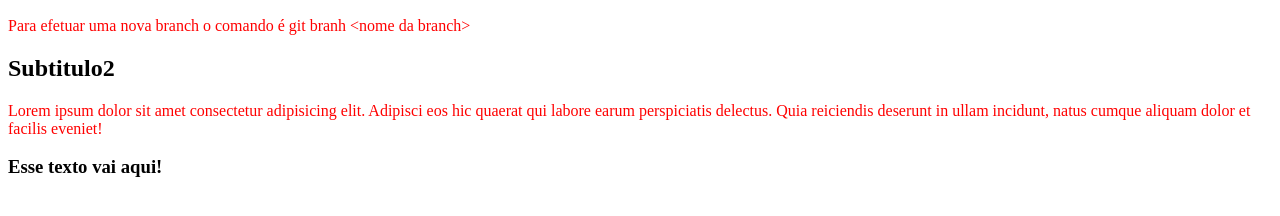
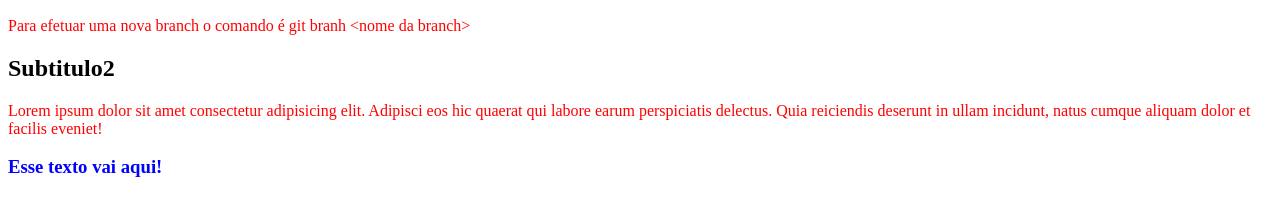
Before and after one commit to marcoshideyuki/teste-branches, a plain HTML site: page index.html in a window 1280 px wide. Shown: the part 110-326 px from the top of the page. Drawn offline with Linux system fonts and the light colour scheme.

Commit message:
Adicionando estilo ao subtítulo

```diff
--- a/style.css
+++ b/style.css
@@ -1,3 +1,7 @@
 p {
     color: red;
 }
+
+h3 {
+    color: blue;
+}
```
